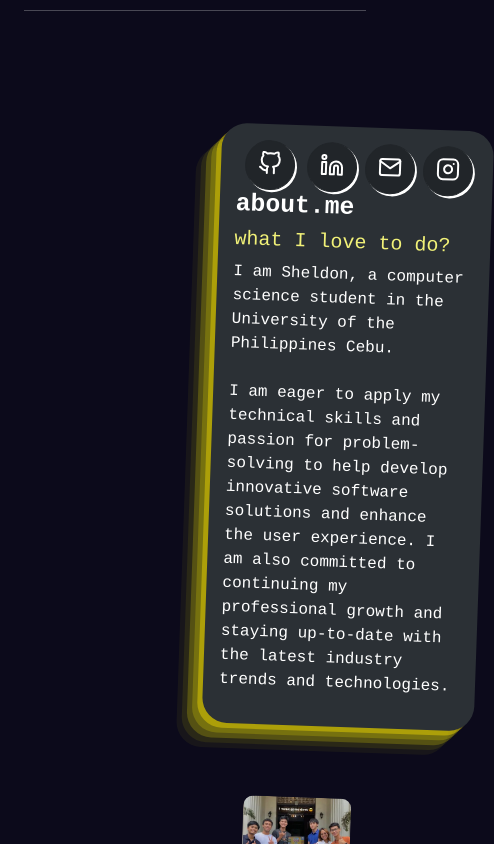
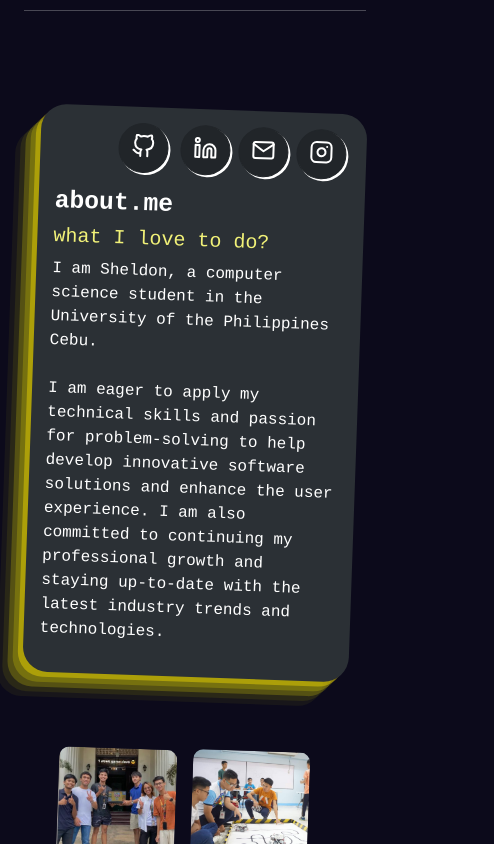
Before and after one commit to cup-noodlehS/portfolio-v2, a Vue app: page / in a window 390 px wide. Shown: the part 6720-7564 px from the top of the page, 494 px wide, since content can reach past the window. Built offline with nearby package versions, Linux system fonts and the light colour scheme.

Commit message:
tweaked a bit

```diff
--- a/src/components/index/about.vue
+++ b/src/components/index/about.vue
@@ -1,8 +1,8 @@
 <template>
-  <div class="d-flex p-5" id="about">
+  <div class="d-flex container-fluid my-5" id="about">
     <div class="row justify-content-center">
       <div class="about-content col-12 col-lg-6">
-        <div class="d-flex justify-content-end">
+        <div class="d-flex justify-content-end mb-3">
           <a
             href="https://github.com/cup-noodlehS"
             target="_blank"
@@ -54,7 +54,7 @@
 
 <style scoped>
 #about {
-  padding: 100px 200px !important;
+  /* padding: 100px 200px !important; */
   width: 100% !important;
   /* min-height: 100vh; */
 }
@@ -66,6 +66,7 @@
 }
 
 .about-content {
+  width: 30%;
   background-color: rgb(43, 48, 53);
   padding: 1rem;
   border-radius: 25px;
@@ -81,7 +82,7 @@
 }
 
 .about-pics img {
-  width: 45%;
+  width: 40%;
   border-radius: 10px;
   margin: 0.5rem;
 }
@@ -98,4 +99,10 @@
   transform: translate(-5px, -5px);
   box-shadow: 7px 7px 0 rgb(255, 255, 255);
 }
+
+@media (max-width: 768px) {
+  .about-content {
+    width: 100%;
+  }
+}
 </style>
--- a/src/components/index/projects.vue
+++ b/src/components/index/projects.vue
@@ -1,5 +1,5 @@
 <template>
-  <div class="py-5" id="projects">
+  <div class="py-5 overflow-x-hidden" id="projects">
     <div class="container">
       <h1>noteworthy_projects.all()</h1>
       <div class="d-flex flex-wrap proj-container justify-content-center">
```
